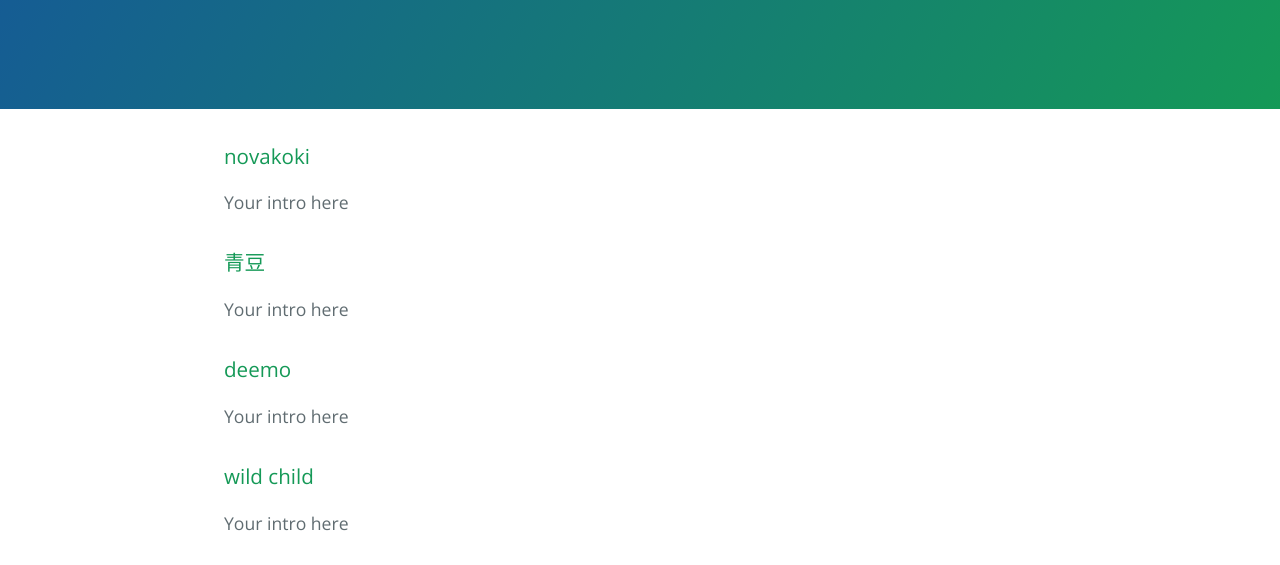
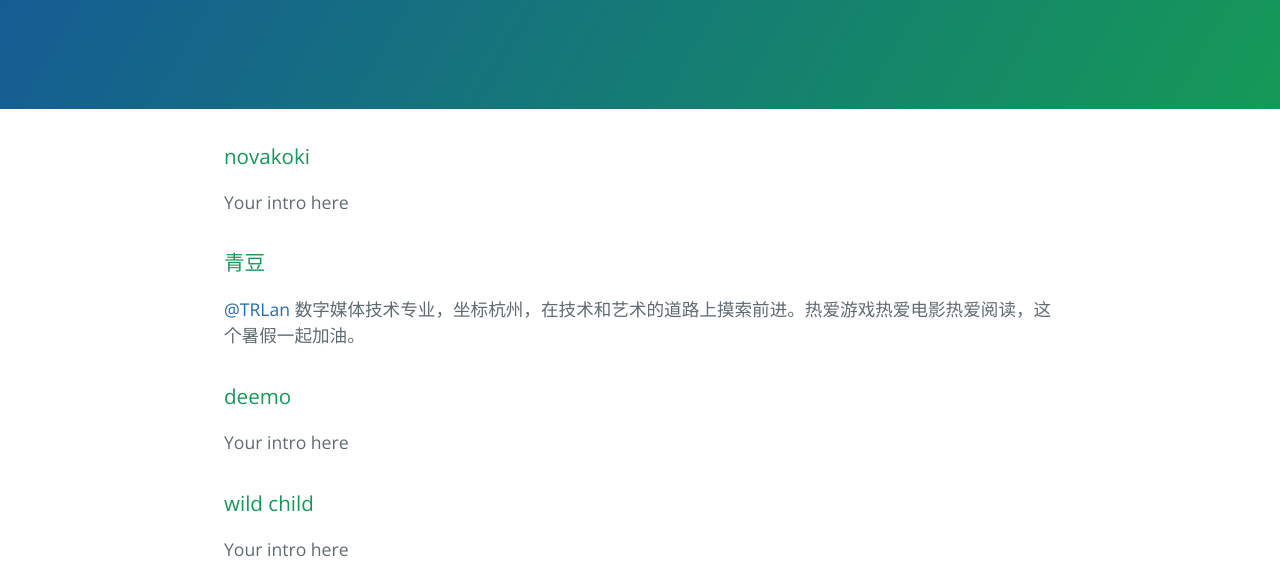
Before and after one commit to wenywm/intro, a plain HTML site: page index.html in a window 1280 px wide. Shown: the part 208-773 px from the top of the page. Drawn offline with nearby package versions, Linux system fonts and the light colour scheme.

Commit message:
Update index.html

```diff
--- a/index.html
+++ b/index.html
@@ -22,7 +22,7 @@
 <h3>
 
 <a id="#" class="anchor" href="#" aria-hidden="true"><span class="octicon octicon-link"></span></a>青豆</h3>
-<p>Your intro here</p>
+<p><a href="https://github.com/ruolantang" class="user-mention">@TRLan</a> 数字媒体技术专业，坐标杭州，在技术和艺术的道路上摸索前进。热爱游戏热爱电影热爱阅读，这个暑假一起加油。</p>
 <h3>
 
 <a id="#" class="anchor" href="#" aria-hidden="true"><span class="octicon octicon-link"></span></a>deemo</h3>
```
